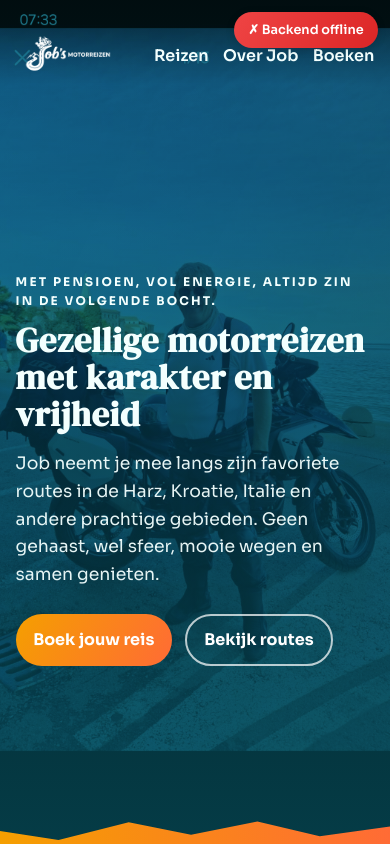
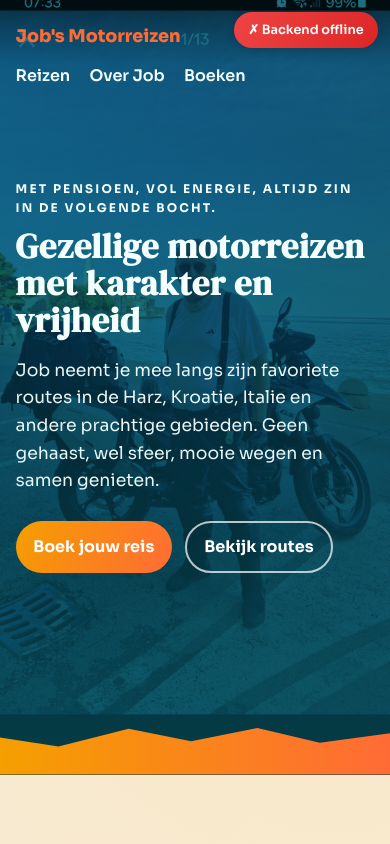
Before and after one commit to peterbosman68/jobsmotorreizen, a website: page index.html in a window 390 px wide. Shown: the top 844 px of the page. Drawn offline with Linux system fonts and the light colour scheme; no server answers.

Commit message:
Restore base layout and update brand color

```diff
--- a/index.html
+++ b/index.html
@@ -8,13 +8,13 @@
   <link rel="preconnect" href="https://fonts.googleapis.com">
   <link rel="preconnect" href="https://fonts.gstatic.com" crossorigin>
   <link href="https://fonts.googleapis.com/css2?family=Sora:wght@400;600;700;800&family=DM+Serif+Display:ital@0;1&display=swap" rel="stylesheet">
-  <link rel="stylesheet" href="styles.css?v=20260508-7">
+  <link rel="stylesheet" href="styles.css?v=20260508-2">
 </head>
 <body>
   <header class="hero" id="top">
     <div id="health-status" class="health-status"></div>
     <nav class="nav container">
-      <a class="brand" href="#top"><img src="Images/LogoJobsMotorreizen-transparent.png?v=20260508-1" alt="Job's Motorreizen" class="brand-logo"></a>
+      <a class="brand" href="#top">Job's Motorreizen</a>
       <div class="nav-links">
         <a href="#reizen">Reizen</a>
         <a href="#over-job">Over Job</a>
--- a/styles.css
+++ b/styles.css
@@ -72,21 +72,13 @@
   justify-content: space-between;
   align-items: center;
   padding: 1.4rem 0;
-  margin-top: -240px;
 }
 
 .brand {
   text-decoration: none;
-  display: flex;
-  align-items: center;
-}
-
-.brand-logo {
-  height: 768px;
-  width: auto;
-  display: block;
-  object-fit: contain;
-  filter: brightness(0) invert(1);
+  color: var(--sunset);
+  font-weight: 800;
+  font-size: 1.1rem;
 }
 
 .nav-links {
@@ -101,8 +93,7 @@
 }
 
 .hero-content {
-  padding: 1.5rem 0 8rem;
-  margin-top: -288px;
+  padding: 5rem 0 8rem;
   max-width: 760px;
 }
 
@@ -440,29 +431,9 @@
 
 @media (max-width: 660px) {
   .nav {
-    flex-direction: row;
-    align-items: center;
-    justify-content: space-between;
-    gap: 0.5rem;
-    padding: 0.25rem 0;
-    margin-top: 0;
-  }
-
-  .brand {
-    width: auto;
-  }
-
-  .brand-logo {
-    height: 104px;
-    width: auto;
-    max-width: none;
-  }
-
-  .nav-links {
-    width: auto;
-    gap: 0.9rem;
-    flex-wrap: wrap;
-    justify-content: flex-end;
+    flex-direction: column;
+    align-items: flex-start;
+    gap: 0.75rem;
   }
 
   .trip-grid,
@@ -471,8 +442,7 @@
   }
 
   .hero-content {
-    padding-top: 0.25rem;
-    margin-top: 144px;
+    padding-top: 3.5rem;
   }
 
   .section-photo,
```
Also changed, not shown: Images/LogoJobsMotorreizen-transparent.png (deleted), Images/LogoJobsMotorreizen.jpeg (deleted), 1 other file.
